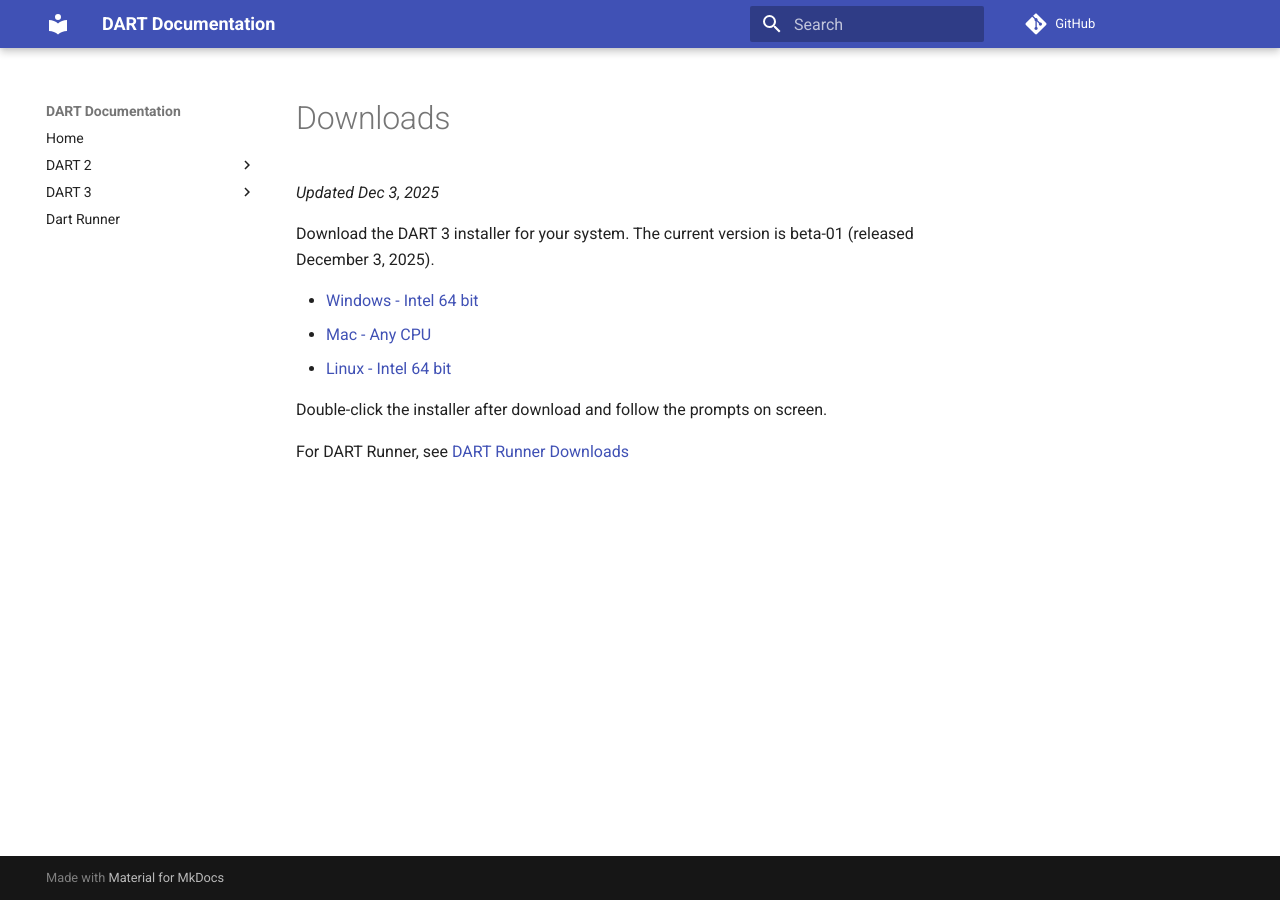
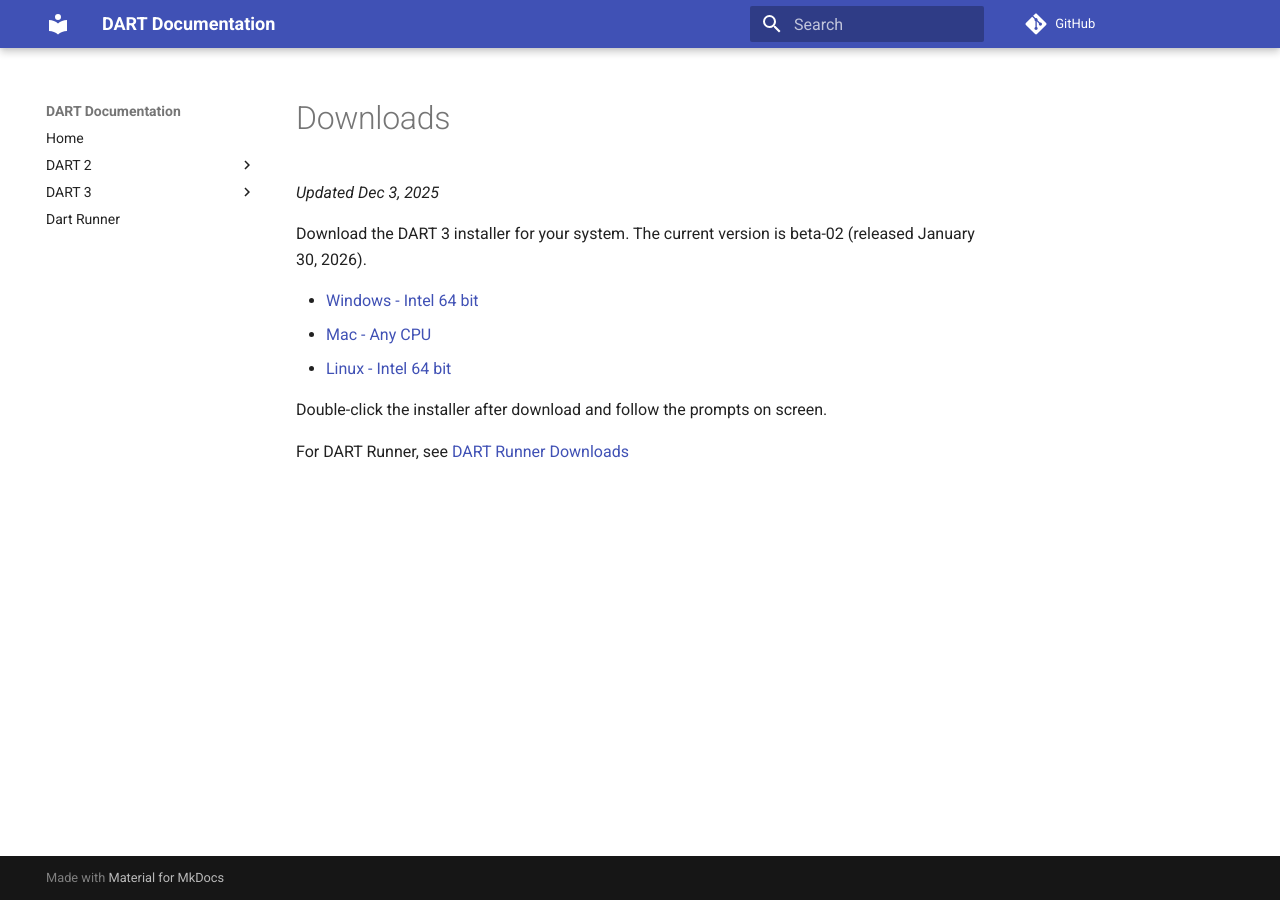
Before and after one commit to APTrust/dart-docs, an MkDocs documentation site: the page built from docs/dart3/shared/downloads.md, in a window 1280 px wide. Built offline with MkDocs 1.6.1 and Material for MkDocs 9.7.7, drawn with Linux system fonts in a browser that asks for light colours; comment, search, counter and statistics services are not loaded.

Commit message:
Updated download links to point to DART 3 beta 2

```diff
--- a/docs/dart3/shared/downloads.md
+++ b/docs/dart3/shared/downloads.md
@@ -1,11 +1,11 @@
 _Updated Dec 3, 2025_
 
-Download the DART 3 installer for your system. The current version is beta-01 (released December 3, 2025).
+Download the DART 3 installer for your system. The current version is beta-02 (released January 30, 2026).
 
 
-  - [Windows - Intel 64 bit](https://s3.us-east-1.amazonaws.com/aptrust.public.download/dart3/beta-01/windows-amd64/dart.exe)
-  - [Mac - Any CPU](https://s3.us-east-1.amazonaws.com/aptrust.public.download/dart3/beta-01/mac-universal/DART.dmg)
-  - [Linux - Intel 64 bit](https://s3.us-east-1.amazonaws.com/aptrust.public.download/dart3/beta-01/linux-amd64/dart)
+  - [Windows - Intel 64 bit](https://s3.us-east-1.amazonaws.com/aptrust.public.download/dart3/beta-02/windows-amd64/dart.exe)
+  - [Mac - Any CPU](https://s3.us-east-1.amazonaws.com/aptrust.public.download/dart3/beta-02/mac-universal/DART.dmg)
+  - [Linux - Intel 64 bit](https://s3.us-east-1.amazonaws.com/aptrust.public.download/dart3/beta-02/linux-amd64/dart)
 
 Double-click the installer after download and follow the prompts on screen.
 
```
